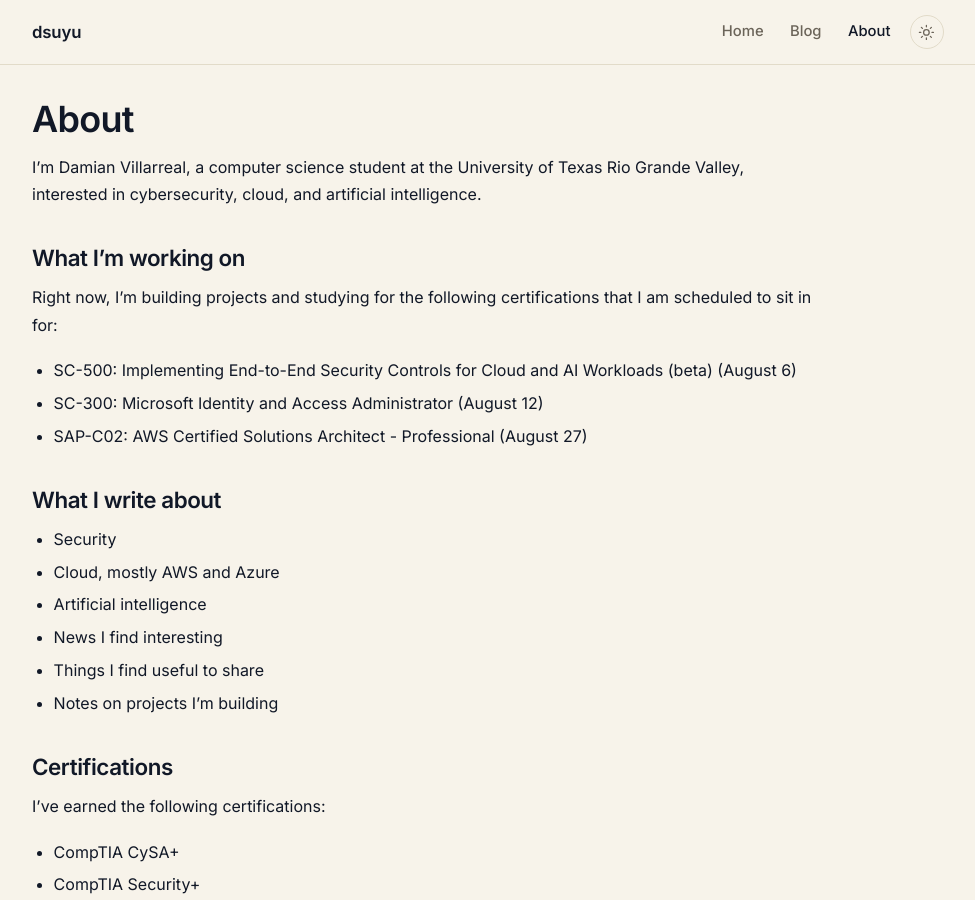
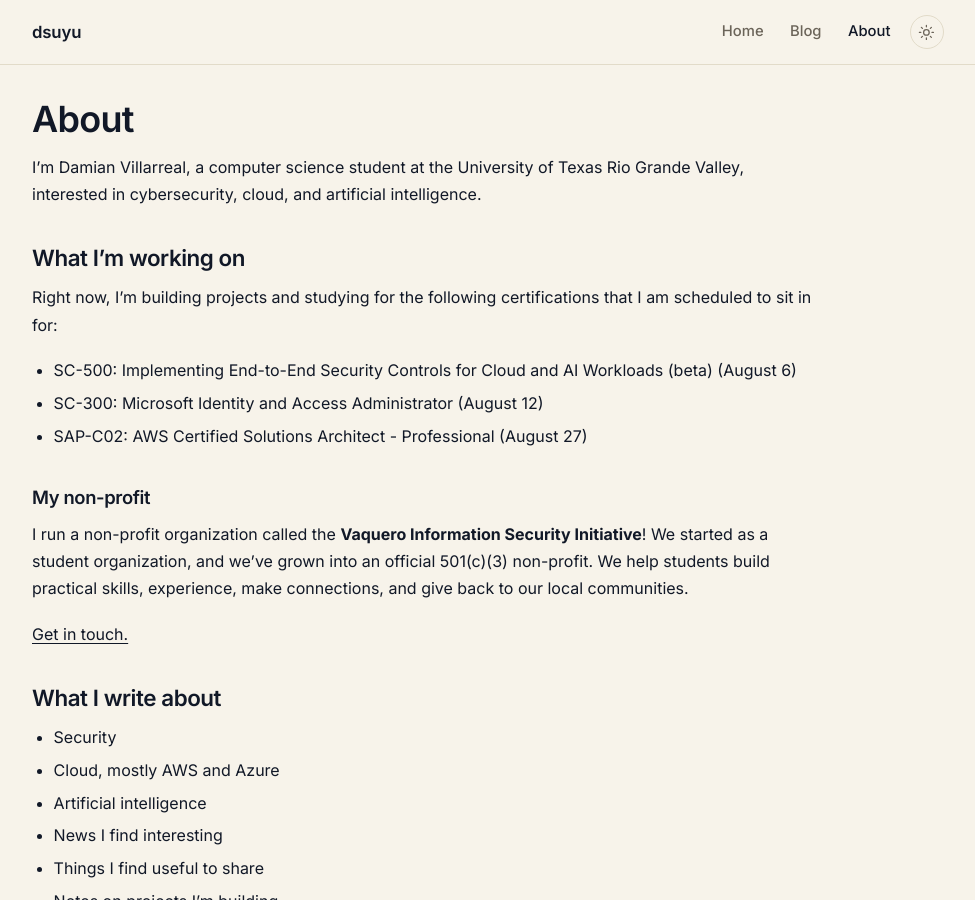
Before and after one commit to dsuyu1/dsuyu1.github.io, a Jekyll site: the page built from about.markdown, in a window 1280 px wide and 900 px high. Shown: the whole window, without its empty margins (152-1127 px from the left). Built offline with Jekyll 4.4.1, drawn with Linux system fonts in a browser that asks for light colours.

Commit message:
added content to the about page

```diff
--- a/about.markdown
+++ b/about.markdown
@@ -20,6 +20,11 @@ Right now, I'm building projects and studying for the following certifications t
 - SC-500: Implementing End-to-End Security Controls for Cloud and AI Workloads (beta) (August 6)
 - SC-300: Microsoft Identity and Access Administrator (August 12)
 - SAP-C02: AWS Certified Solutions Architect - Professional (August 27)
+
+### My non-profit
+I run a non-profit organization called the **Vaquero Information Security Initiative**! We started as a student organization, and we've grown into an official 501(c)(3) non-profit. We help students build practical skills, experience, make connections, and give back to our local communities.
+
+[Get in touch.](https://vaqueroisi.org/)
 
 ## What I write about
 
```
Also changed, not shown: other parts of about.markdown (+2 -0 lines), assets/nichijou.svg (added).
